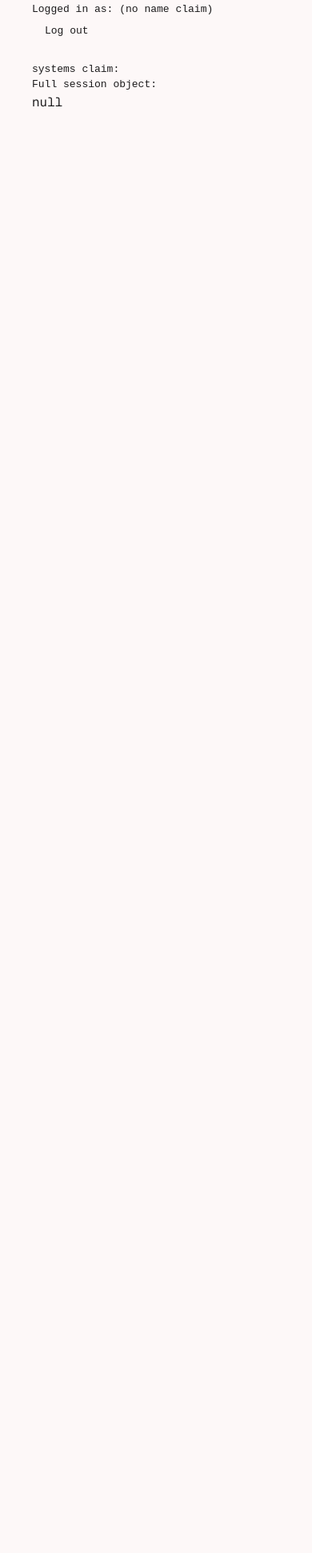
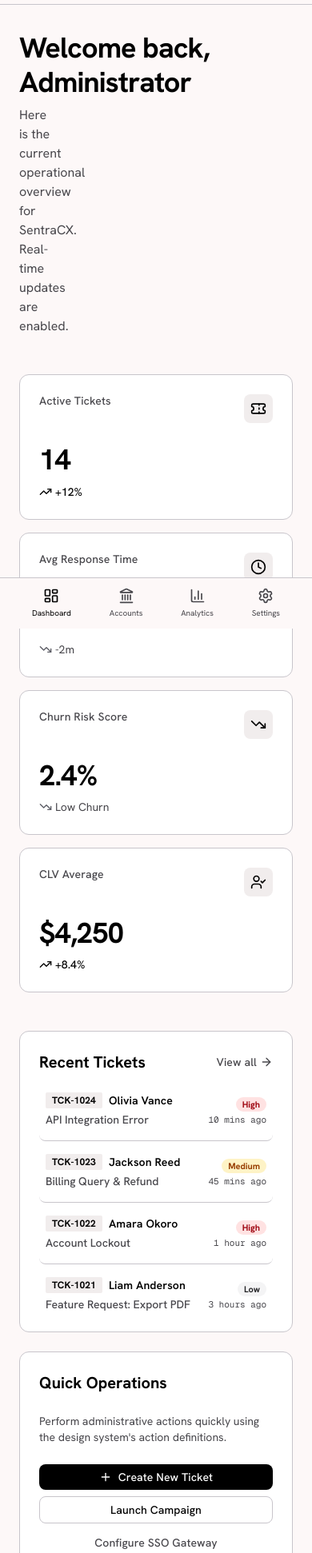
Before and after one commit to deveramartin/SentraCX, a Next.js app in the folder apps/web-crm/: page / in a window 390 px wide. Shown: the part 58-2000 px from the top of the page at 80% size. Before the commit the page ends 844 px from the top, so only its background shows below. Built offline with nearby package versions, Linux system fonts and the light colour scheme; no server answers.

Commit message:
feat(web-crm): update layout and dashboard page with responsive design system composition

```diff
--- a/apps/web-crm/src/app/layout.tsx
+++ b/apps/web-crm/src/app/layout.tsx
@@ -1,8 +1,9 @@
 import type { Metadata } from "next";
 import { Hanken_Grotesk, Geist_Mono } from "next/font/google";
 import { auth } from "@/auth";
-import { RedirectToLogin } from "@/components/RedirectToLogin";
-import { HeaderTabs } from "@/components/HeaderTabs";
+import { Sidebar } from "@/components/shared/Sidebar";
+import { Header } from "@/components/shared/Header";
+import { MobileNav } from "@/components/shared/MobileNav";
 import "./globals.css";
 
 const hankenGrotesk = Hanken_Grotesk({
@@ -42,12 +43,18 @@
 
   return (
     <html lang="en" className={`${hankenGrotesk.variable} ${geistMono.variable} h-full antialiased`}>
-      <body className="min-h-full flex flex-col">
+      <body className="min-h-full flex flex-col bg-background text-on-background">
         {hasAccess ? (
-          <>
-            <HeaderTabs />
-            {children}
-          </>
+          <div className="flex min-h-screen w-full">
+            <Sidebar />
+            <div className="flex-1 flex flex-col md:ml-64 pb-16 md:pb-0">
+              <Header />
+              <main className="flex-1 bg-background relative overflow-hidden">
+                {children}
+              </main>
+            </div>
+            <MobileNav />
+          </div>
         ) : (
           <div style={{ padding: 40, fontFamily: "monospace" }}>
             <h1>Access Denied</h1>
--- a/apps/web-crm/src/app/page.tsx
+++ b/apps/web-crm/src/app/page.tsx
@@ -1,32 +1,148 @@
-import { auth, signOut } from "@/auth";
-import { redirect } from "next/navigation";
+import { auth } from "@/auth";
+import {
+  Ticket,
+  Clock,
+  TrendingDown,
+  UserCheck,
+  Plus,
+  ArrowRight,
+  TrendingUp,
+  AlertCircle
+} from "lucide-react";
 
 export default async function Home() {
   const session = await auth();
 
+  const metrics = [
+    { name: "Active Tickets", value: "14", change: "+12%", trend: "up", icon: Ticket },
+    { name: "Avg Response Time", value: "12m", change: "-2m", trend: "down", icon: Clock },
+    { name: "Churn Risk Score", value: "2.4%", change: "Low Churn", trend: "down", icon: TrendingDown },
+    { name: "CLV Average", value: "$4,250", change: "+8.4%", trend: "up", icon: UserCheck },
+  ];
+
+  const recentTickets = [
+    { id: "TCK-1024", customer: "Olivia Vance", issue: "API Integration Error", priority: "High", time: "10 mins ago" },
+    { id: "TCK-1023", customer: "Jackson Reed", issue: "Billing Query & Refund", priority: "Medium", time: "45 mins ago" },
+    { id: "TCK-1022", customer: "Amara Okoro", issue: "Account Lockout", priority: "High", time: "1 hour ago" },
+    { id: "TCK-1021", customer: "Liam Anderson", issue: "Feature Request: Export PDF", priority: "Low", time: "3 hours ago" },
+  ];
+
   return (
-    <div style={{ padding: 40, fontFamily: "monospace" }}>
-      <h1>SentraCX — Session Debug</h1>
-      <h2>Logged in as: {session?.user?.name ?? "(no name claim)"}</h2>
+    <div className="w-full min-h-full py-xl px-lg md:px-xl space-y-2xl">
+      {/* Welcome Banner */}
+      <div className="space-y-sm">
+        <h1 className="text-display-sm font-bold tracking-tight text-primary">
+          Welcome back, {session?.user?.name ?? "Administrator"}
+        </h1>
+        <p className="text-body-md text-on-surface-variant max-w-2xl">
+          Here is the current operational overview for SentraCX. Real-time updates are enabled.
+        </p>
+      </div>
 
-      <form
-        action={async () => {
-          "use server";
-          await signOut({ redirect: false });
-          redirect(
-            `${process.env.AUTH_ISSUER}connect/logout?post_logout_redirect_uri=${encodeURIComponent("https://localhost:3005/")}`,
+      {/* KPI Metrics Grid */}
+      <div className="grid grid-cols-1 sm:grid-cols-2 lg:grid-cols-4 gap-md">
+        {metrics.map((metric) => {
+          const Icon = metric.icon;
+          return (
+            <div
+              key={metric.name}
+              className="bg-surface-container-lowest border border-outline-variant rounded-xl p-lg flex flex-col justify-between transition-all hover:border-primary duration-300"
+            >
+              <div className="flex justify-between items-start">
+                <span className="text-label-md text-on-surface-variant font-medium">{metric.name}</span>
+                <div className="p-2 bg-surface-container rounded-lg">
+                  <Icon className="w-5 h-5 text-primary" />
+                </div>
+              </div>
+              <div className="mt-lg">
+                <span className="text-display-sm font-bold text-primary">{metric.value}</span>
+                <div className="flex items-center gap-xs mt-sm text-body-sm">
+                  {metric.trend === "up" && <TrendingUp className="w-4 h-4 text-primary" />}
+                  {metric.trend === "down" && <TrendingDown className="w-4 h-4 text-secondary" />}
+                  {metric.trend === "stable" && <AlertCircle className="w-4 h-4 text-on-surface-variant" />}
+                  <span className={metric.trend === "up" ? "text-primary font-medium" : "text-on-surface-variant"}>
+                    {metric.change}
+                  </span>
+                </div>
+              </div>
+            </div>
           );
-        }}
-      >
-        <button type="submit" style={{ padding: "8px 16px", marginBottom: 20 }}>
-          Log out
-        </button>
-      </form>
+        })}
+      </div>
 
-      <h3>systems claim:</h3>
-      <pre>{JSON.stringify(session?.systems, null, 2)}</pre>
-      <h3>Full session object:</h3>
-      <pre>{JSON.stringify(session, null, 2)}</pre>
+      {/* Secondary section: Main Grid */}
+      <div className="grid grid-cols-1 lg:grid-cols-3 gap-lg">
+        {/* Recent Tickets Panel */}
+        <div className="lg:col-span-2 bg-surface-container-lowest border border-outline-variant rounded-xl p-lg flex flex-col">
+          <div className="flex justify-between items-center mb-lg">
+            <h3 className="text-title-lg font-bold text-primary">Recent Tickets</h3>
+            <button className="text-label-md font-medium text-on-surface-variant hover:text-primary flex items-center gap-xs group transition-colors cursor-pointer">
+              View all
+              <ArrowRight className="w-4 h-4 transition-transform group-hover:translate-x-1" />
+            </button>
+          </div>
+
+          <div className="flex-1 divide-y divide-outline-variant">
+            {recentTickets.map((ticket) => (
+              <div key={ticket.id} className="py-md first:pt-0 last:pb-0 flex items-center justify-between hover:bg-surface-container-low px-sm transition-colors rounded-lg">
+                <div className="space-y-xs">
+                  <div className="flex items-center gap-sm">
+                    <span className="text-label-sm font-bold text-primary bg-surface-container px-sm py-0.5 rounded-sm">
+                      {ticket.id}
+                    </span>
+                    <span className="text-label-md font-semibold text-primary">{ticket.customer}</span>
+                  </div>
+                  <p className="text-body-sm text-on-surface-variant font-medium">{ticket.issue}</p>
+                </div>
+                <div className="text-right space-y-xs">
+                  <span className={`text-[11px] font-bold px-2 py-0.5 rounded-full ${
+                    ticket.priority === "High"
+                      ? "bg-red-100 text-red-800"
+                      : ticket.priority === "Medium"
+                      ? "bg-amber-100 text-amber-800"
+                      : "bg-zinc-100 text-zinc-800"
+                  }`}>
+                    {ticket.priority}
+                  </span>
+                  <p className="text-[11px] text-on-surface-variant font-mono">{ticket.time}</p>
+                </div>
+              </div>
+            ))}
+          </div>
+        </div>
+
+        {/* Quick Actions Panel */}
+        <div className="bg-surface-container-lowest border border-outline-variant rounded-xl p-lg flex flex-col justify-between">
+          <div className="space-y-lg">
+            <h3 className="text-title-lg font-bold text-primary">Quick Operations</h3>
+            <p className="text-body-sm text-on-surface-variant">
+              Perform administrative actions quickly using the design system's action definitions.
+            </p>
+            <div className="space-y-sm">
+              {/* Primary action */}
+              <button className="w-full flex items-center justify-center gap-sm px-md py-sm bg-primary text-on-primary hover:bg-neutral-800 transition-colors font-medium rounded-lg text-label-md cursor-pointer">
+                <Plus className="w-4 h-4" />
+                Create New Ticket
+              </button>
+
+              {/* Secondary action */}
+              <button className="w-full flex items-center justify-center gap-sm px-md py-sm border border-outline-variant text-primary hover:bg-surface-container transition-colors font-medium rounded-lg text-label-md cursor-pointer">
+                Launch Campaign
+              </button>
+
+              {/* Ghost action */}
+              <button className="w-full flex items-center justify-center gap-sm px-md py-sm text-on-surface-variant hover:text-primary hover:bg-surface-container-low transition-colors font-medium rounded-lg text-label-md cursor-pointer">
+                Configure SSO Gateway
+              </button>
+            </div>
+          </div>
+
+          <div className="border-t border-outline-variant pt-lg mt-lg flex items-center gap-sm text-[11px] text-on-surface-variant font-mono">
+            <span className="w-2 h-2 rounded-full bg-emerald-500 animate-pulse"></span>
+            System Live: Client Gateway SSO Active
+          </div>
+        </div>
+      </div>
     </div>
   );
 }
```
